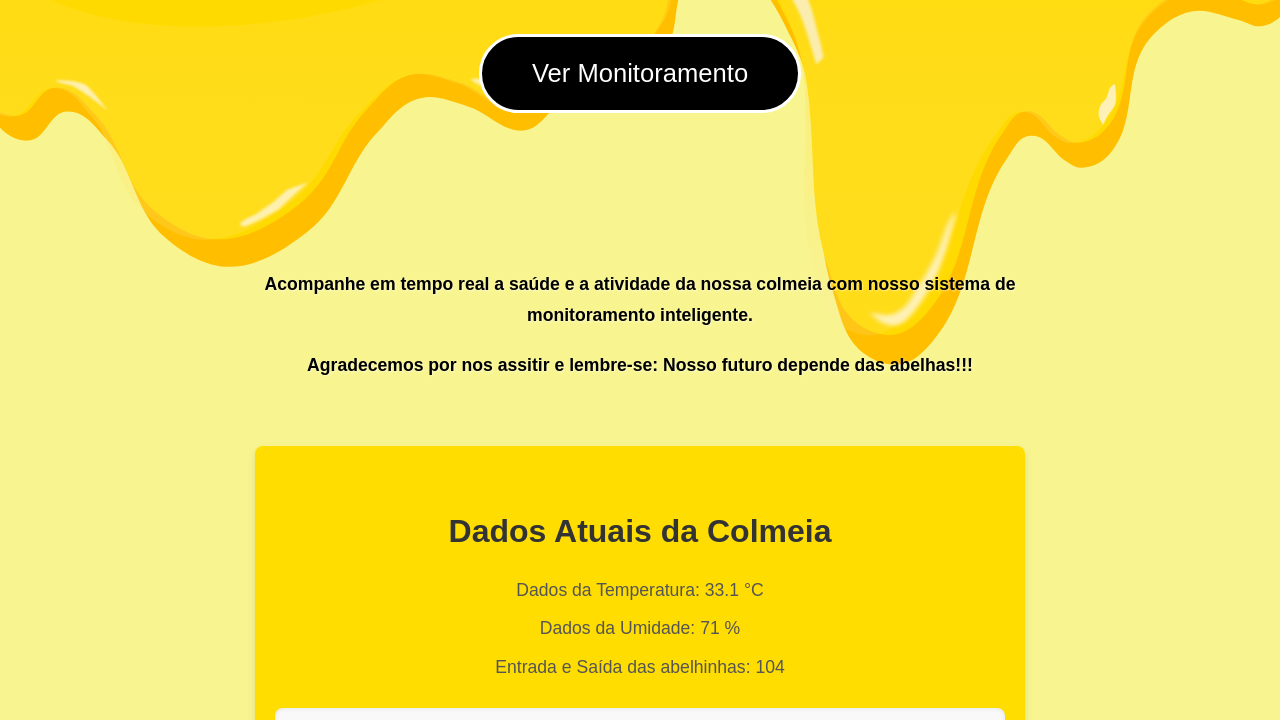
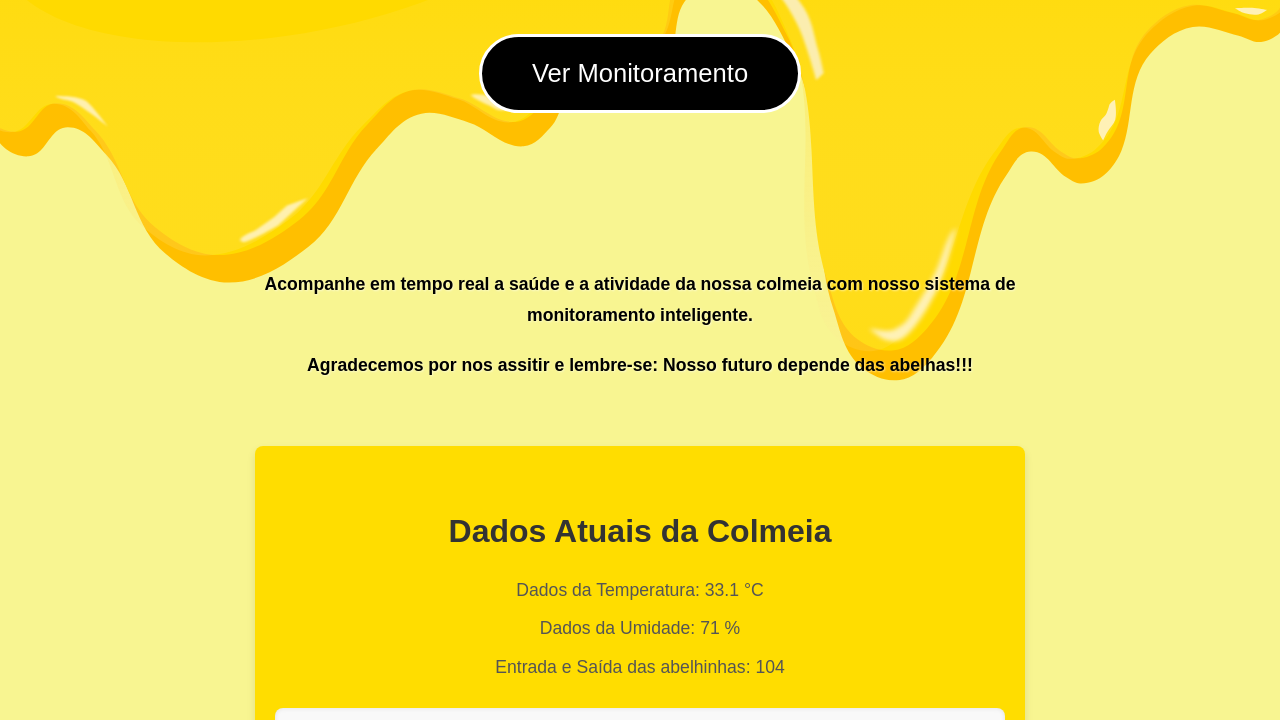
Before and after one commit to EmmahPaulino/Colmeia-Inteligente, a plain HTML site: page index.html in a window 1280 px wide. Shown: the part 359-1079 px from the top of the page. Drawn offline with nearby package versions, Linux system fonts and the light colour scheme; a web font is replaced by a local one.

Commit message:
Update style.css

```diff
--- a/style.css
+++ b/style.css
@@ -31,7 +31,7 @@ body {
     background-image: url('mel-3D-escorrendo.svg..svg'); /* Nome exato do SVG para desktop */
     background-size: cover; /* Ajusta para cobrir toda a área, pode cortar bordas */
     background-repeat: no-repeat;
-    background-position: center 20%;
+    background-position: center 5%;
     background-color: transparent;
 
     /* ANIMAÇÃO - Aplicada aqui e reativada nas media queries se necessário */
```
